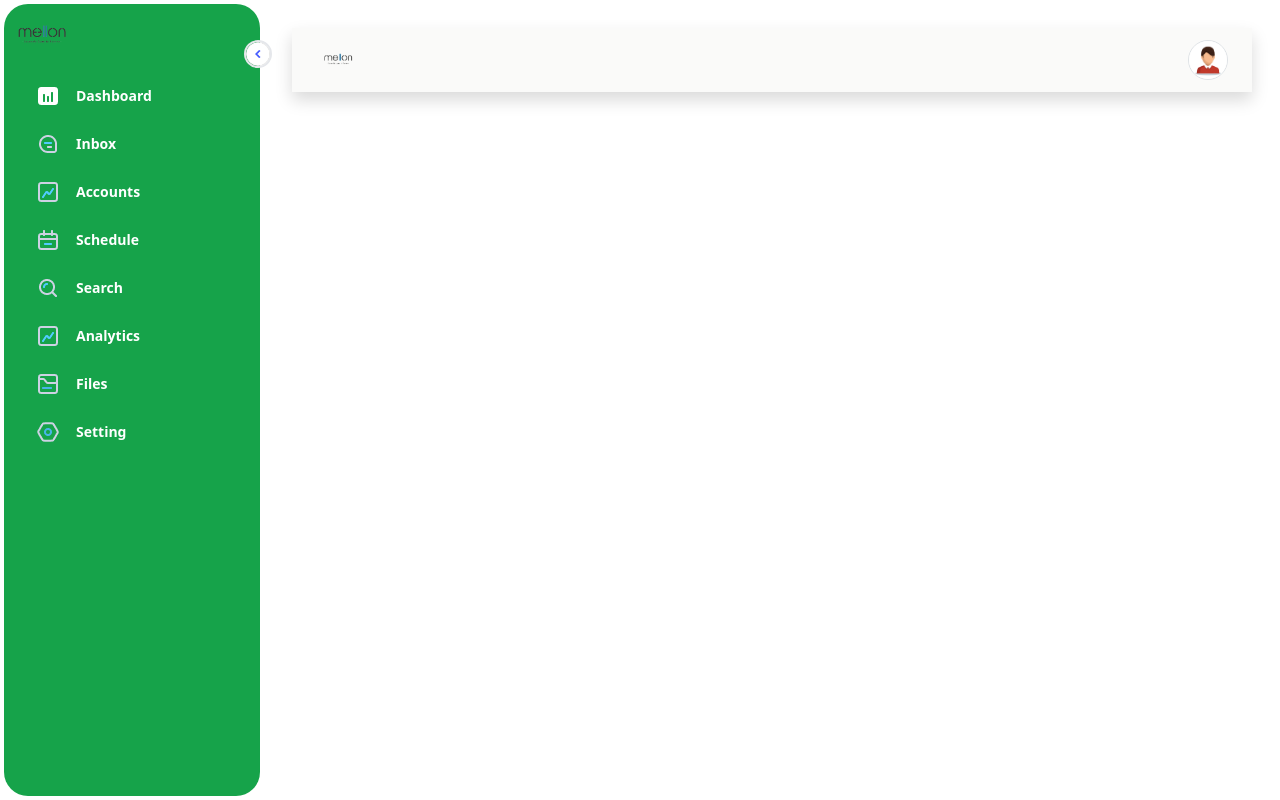
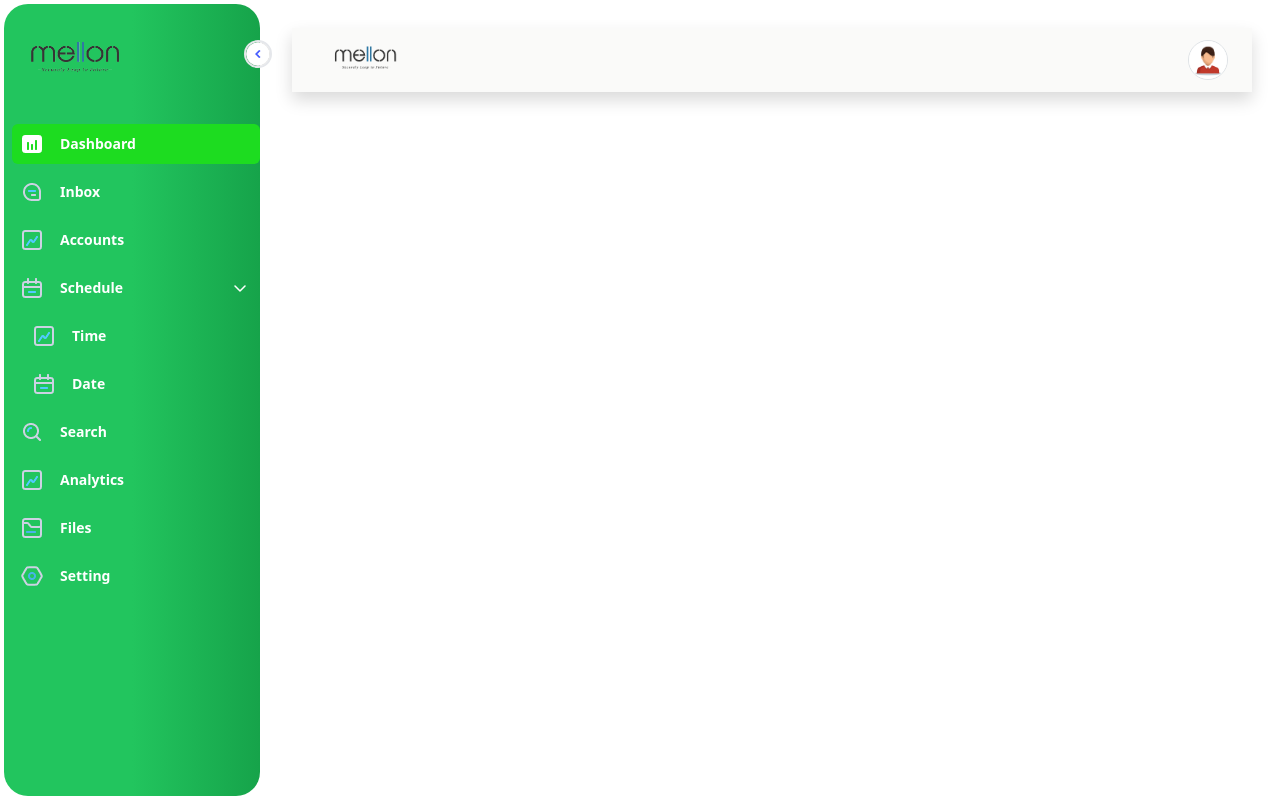
Before and after one commit to reejavijin2002/Educationsite, a React (Create React App) app: page /dashboard in a window 1280 px wide. Both pictures are taken after a click on the item "Schedule". Built offline with nearby package versions, Linux system fonts and the light colour scheme.

Commit message:
seventeen

```diff
--- a/src/App.css
+++ b/src/App.css
@@ -101,3 +101,12 @@
         display: none;
     }
 }
+
+.activeListItem {
+    background-color: rgb(29, 220, 32);
+    font-weight: bold;
+}
+
+#ul1 {
+    padding-left: .5rem !important
+}
--- a/src/pages/Dashboard.jsx
+++ b/src/pages/Dashboard.jsx
@@ -12,77 +12,152 @@ import img10 from "../assets/image/Setting.png";
 import logo from "../assets/image/mellon_brand._logo_FIN__2__page-0001-removebg-preview.png";
 import { Link } from "react-router-dom";
 import home from "../assets/image/main.jpg";
+import img11 from "../assets/image/down-arrow.png";
 
 const Dashboard = () => {
   const [open, setOpen] = useState(true);
-  const Menus = [
-    { title: "Dashboard", src: img3 },
-    { title: "Inbox", src: img4 },
-    { title: "Accounts", src: img5, gap: true },
-    { title: "Schedule ", src: img6 },
-    { title: "Search", src: img7 },
-    { title: "Analytics", src: img8 },
-    { title: "Files ", src: img9, gap: true },
-    { title: "Setting", src: img10 },
-  ];
+  const [showDropdown, setShowDropdown] = useState(false);
+  const [activeListItem, setActiveListItem] = useState("Dashboard"); // Track active list item
+
+  const toggleDropdown = () => {
+    setShowDropdown(!showDropdown);
+  };
 
   return (
     <div className="flex">
       <div
         className={`${
           open ? "w-[20%]" : "w-20 "
-      } bg-green-600 h-auto p-0 firstdiv  pt-0 relative  duration-300 rounded-3xl m-1 `}
+        } bg-gradient-to-r from-green-500 via-green-500 to-green-600  h-auto p-0 firstdiv  pt-0 relative  duration-300 rounded-3xl m-1 `}
       >
         <img
           src={logo}
-        className={`cursor-pointer duration-500  h-16 ${
-          open && "rotate-[360deg]"
+          className={`cursor-pointer duration-500  h-28 ${
+            open && "rotate-[360deg] w-36"
           }`}
         />
-      <ul className="pt-0">
-        <li className="flex  rounded-md py-2 cursor-pointer hover:bg-light-white text-white font-semibold text-sm items-center gap-x-4 mt-2 bg-light-white">
+        <ul className="pt-0" id="ul1">
+          <li
+            className={`flex  rounded-md px-2 py-2 hover:bg-green-400 transition cursor-pointer hover:bg-light-white text-white font-semibold text-sm items-center gap-x-4 mt-2 bg-light-white ${
+              activeListItem === "Dashboard" ? "activeListItem" : ""
+            }`}
+            onClick={() => setActiveListItem("Dashboard")}
+          >
+            {" "}
             <img src={img3} />
             <span className={`${!open && "hidden"} origin-left duration-200`}>
               Dashboard
             </span>
           </li>
-        <li className="flex  rounded-md py-2 cursor-pointer hover:bg-light-white text-white font-semibold text-sm items-center gap-x-4 mt-2">
+          <li
+            className={`flex  rounded-md px-2 py-2 hover:bg-green-400 transition cursor-pointer hover:bg-light-white text-white font-semibold text-sm items-center gap-x-4 mt-2 bg-light-white ${
+              activeListItem === "inbox" ? "activeListItem" : ""
+            }`}
+            onClick={() => setActiveListItem("inbox")}
+          >
+            {" "}
             <img src={img4} />
             <span className={`${!open && "hidden"} origin-left duration-200`}>
               Inbox
             </span>
           </li>
-        <li className="flex  rounded-md py-2 cursor-pointer hover:bg-light-white text-white font-semibold text-sm items-center gap-x-4 mt-2 bg-light-white">
+          <li
+            className={`flex  rounded-md px-2 py-2 hover:bg-green-400 transition cursor-pointer hover:bg-light-white text-white font-semibold text-sm items-center gap-x-4 mt-2 bg-light-white ${
+              activeListItem === "Accounts" ? "activeListItem" : ""
+            }`}
+            onClick={() => setActiveListItem("Accounts")}
+          >
+            {" "}
             <img src={img5} />
             <span className={`${!open && "hidden"} origin-left duration-200`}>
               Accounts
             </span>
           </li>
-        <li className="flex  rounded-md py-2 cursor-pointer hover:bg-light-white text-white font-semibold text-sm items-center gap-x-4 mt-2 bg-light-white">
+          <li
+            className="flex  rounded-md px-2 py-2 cursor-pointer hover:bg-green-400 hover:bg-light-white text-white font-semibold text-sm items-center gap-x-4 mt-2 bg-light-white"
+            onClick={toggleDropdown}
+          >
             <img src={img6} />
             <span className={`${!open && "hidden"} origin-left duration-200`}>
               Schedule
             </span>
+            <img src={img11} className="ml-auto" />
           </li>
-        <li className="flex  rounded-md py-2 cursor-pointer hover:bg-light-white text-white font-semibold text-sm items-center gap-x-4 mt-2 bg-light-white">
+          {showDropdown && (
+            <div className=" ">
+              <li
+                className={`flex  rounded-md ml-3 px-2 py-2 hover:bg-green-400 transition cursor-pointer hover:bg-light-white text-white font-semibold text-sm items-center gap-x-4 mt-2 bg-light-white ${
+                  activeListItem === "Time" ? "activeListItem" : ""
+                }`}
+                onClick={() => setActiveListItem("Time")}
+              >
+                {" "}
+                <img src={img5} />
+                <span
+                  className={`${!open && "hidden"} origin-left duration-200`}
+                >
+                  Time
+                </span>
+              </li>
+              <li
+                className={`flex  rounded-md ml-3 px-2 py-2 hover:bg-green-400 transition cursor-pointer hover:bg-light-white text-white font-semibold text-sm items-center gap-x-4 mt-2 bg-light-white ${
+                  activeListItem === "Date" ? "activeListItem" : ""
+                }`}
+                onClick={() => setActiveListItem("Date")}
+              >
+                {" "}
+                <img src={img6} />
+                <span
+                  className={`${!open && "hidden"} origin-left duration-200`}
+                >
+                  Date
+                </span>
+              </li>
+            </div>
+          )}
+          <li
+            className={`flex  rounded-md px-2 py-2 hover:bg-green-400 transition cursor-pointer hover:bg-light-white text-white font-semibold text-sm items-center gap-x-4 mt-2 bg-light-white ${
+              activeListItem === "Search" ? "activeListItem" : ""
+            }`}
+            onClick={() => setActiveListItem("Search")}
+          >
+            {" "}
             <img src={img7} />
             <span className={`${!open && "hidden"} origin-left duration-200`}>
               Search
             </span>
           </li>
-        <li className="flex  rounded-md py-2 cursor-pointer hover:bg-light-white text-white font-semibold text-sm items-center gap-x-4 mt-2 bg-light-white">
+          <li
+            className={`flex  rounded-md px-2 py-2 hover:bg-green-400 transition cursor-pointer hover:bg-light-white text-white font-semibold text-sm items-center gap-x-4 mt-2 bg-light-white ${
+              activeListItem === "Analytics" ? "activeListItem" : ""
+            }`}
+            onClick={() => setActiveListItem("Analytics")}
+          >
+            {" "}
             <img src={img8} />
             <span className={`${!open && "hidden"} origin-left duration-200`}>
               Analytics
             </span>
           </li>
-        <li className="flex  rounded-md py-2 cursor-pointer hover:bg-light-white text-white font-semibold text-sm items-center gap-x-4 mt-2 bg-light-white">
+          <li
+            className={`flex  rounded-md px-2 py-2 hover:bg-green-400 transition cursor-pointer hover:bg-light-white text-white font-semibold text-sm items-center gap-x-4 mt-2 bg-light-white ${
+              activeListItem === "File" ? "activeListItem" : ""
+            }`}
+            onClick={() => setActiveListItem("File")}
+          >
+            {" "}
             <img src={img9} />
             <span className={`${!open && "hidden"} origin-left duration-200`}>
               Files
             </span>
           </li>
-        <li className="flex  rounded-md py-2 cursor-pointer hover:bg-light-white text-white font-semibold text-sm items-center gap-x-4 mt-2 bg-light-white">
+          <li
+            className={`flex  rounded-md px-2 py-2 hover:bg-green-400 transition cursor-pointer hover:bg-light-white text-white font-semibold text-sm items-center gap-x-4 mt-2 bg-light-white ${
+              activeListItem === "Settings" ? "activeListItem" : ""
+            }`}
+            onClick={() => setActiveListItem("Settings")}
+          >
+            {" "}
             <img src={img10} />
             <span className={`${!open && "hidden"} origin-left duration-200`}>
               Setting
@@ -103,7 +178,7 @@ const Dashboard = () => {
               <Link to="/">
                 <div className="flex caret-transparent">
                   <div>
-                  <img src={logo} alt="" width="45px" height="45px" />
+                    <img src={logo} alt="" width="100px" height="45px" />
                   </div>{" "}
                   <div className="font-bold text-xl lg:text-2xl mt-2  "></div>
                 </div>
--- a/src/pages/Login.jsx
+++ b/src/pages/Login.jsx
@@ -1,14 +1,33 @@
 import React, { useState } from "react";
 import { Link, useNavigate } from "react-router-dom";
 import img from '../assets/image/Login-amico.png'
+import { Field, Form, Formik } from "formik";
 
 
 const Login = () => {
+  const [username,setUsername]=useState("")
+  const [password,setPassword]=useState("")
+
   const [credentials, setCredentials] = useState({
     username: "",
     password: "",
   });
+  const initialvalues1 = {
+    username: "",
+    password:""
 
+  };
+  const validateForm = () => {
+    const errors = {};
+    if (!username.trim()) {
+      errors.username = "Username is required";
+    }
+    if (!password.trim()) {
+      errors.password = "Password is required";
+    }
+
+    return errors;
+  };
   const navigate = useNavigate();
 
   const handleInputChange = (e) => {
@@ -20,10 +39,8 @@ const Login = () => {
   };
 
   const handleLogin = (e) => {
-    e.preventDefault();
 
-
-      navigate("/dashboard");
+        navigate("/dashboard");
 
   };
 
@@ -39,7 +56,9 @@ const Login = () => {
             <h2 className="text-2xl font-semibold  mb-6">
               Login
             </h2>
-            <form>
+            <Formik initialValues={{initialvalues1}} validate={validateForm}>
+            {(formik)=>(
+            <Form>
               <div className="mb-4 ">
                 <label
                   htmlFor="username"
@@ -47,15 +66,18 @@ const Login = () => {
                 >
                   Username:
                 </label>
-                <input
+                <Field
                   type="text"
                   id="username"
                   name="username"
                   className="w-full border p-2 rounded-md"
                   placeholder="Enter your username"
-                  onChange={handleInputChange}
-                  value={credentials.username}
+                  onChange={(e)=>setUsername(e.target.value)}
+                  value={username}
                 />
+                  {!username ? (
+                  <div className="validate">{formik.errors.username}</div>
+                ) : null}
               </div>
               <div className="mb-6 ">
                 <label
@@ -64,24 +86,29 @@ const Login = () => {
                 >
                   Password:
                 </label>
-                <input
+                <Field
                   type="password"
                   id="password"
                   name="password"
                   className="w-full border p-2 rounded-md"
                   placeholder="Enter your password"
-                  onChange={handleInputChange}
-                  value={credentials.password}
+                  onChange={(e)=>setPassword(e.target.value)}
+                  value={password}
                 />
+                  {!password ? (
+                  <div className="validate">{formik.errors.password}</div>
+                ) : null}
               </div>
               <button
                 type="submit"
                 className="w-full bg-green-500   hover:bg-white hover:outline hover:text-green-500    p-2 rounded-md "
-                onClick={handleLogin}
+                onClick={() => formik.handleSubmit(username && password ?handleLogin():null)}
               >
                 Login
               </button>
-            </form>
+            </Form>
+            )}
+            </Formik>
             <div className="mt-4 text-center  ">
               <p className="text-sm">
                 Don't have an account?{" "}
```
Also changed, not shown: src/assets/image/down-arrow.png (added). Lines whose indentation alone changed are shown as unchanged.
